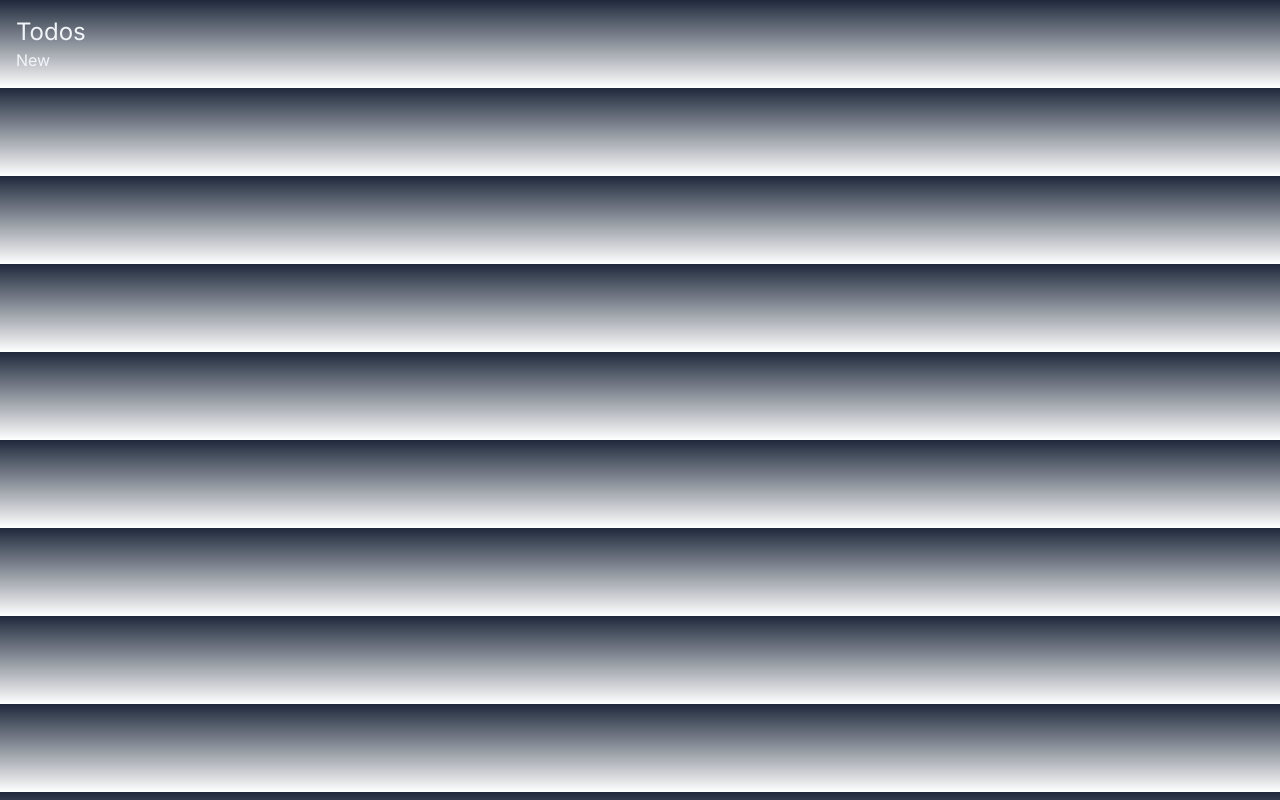
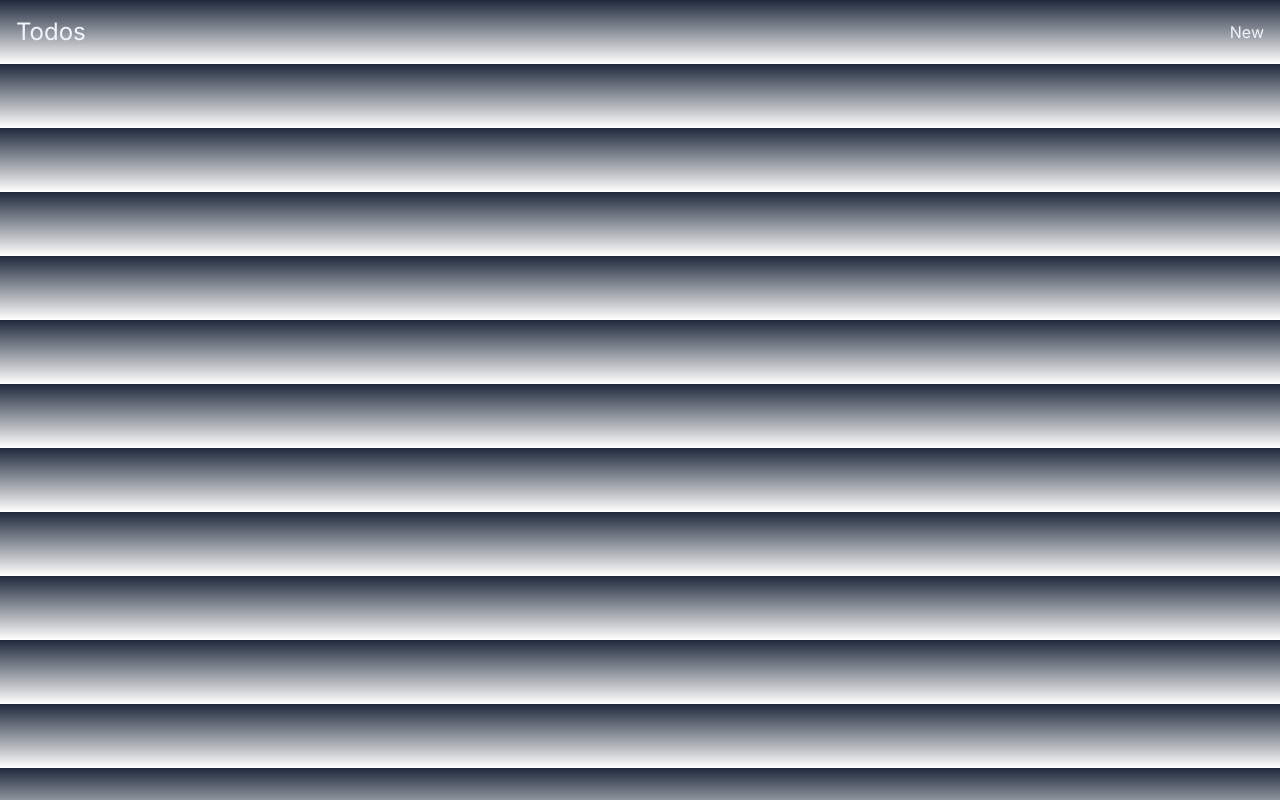
Before and after one commit to code0monkey1/next-js-todo-list, a Next.js app: page / in a window 1280 px wide. Built offline with nearby package versions, Linux system fonts and the light colour scheme.

Commit message:
5 Jul 2023, 10:22

```diff
--- a/src/app/page.tsx
+++ b/src/app/page.tsx
@@ -3,7 +3,7 @@ import Link from 'next/link'
 
 export default function Home() {
   return (<>
-          <header>
+          <header className='flex justify-between items-center'>
             <h1 className='text-2xl'>Todos</h1>
             <Link href='/new'>New</Link>
              </header>
```
